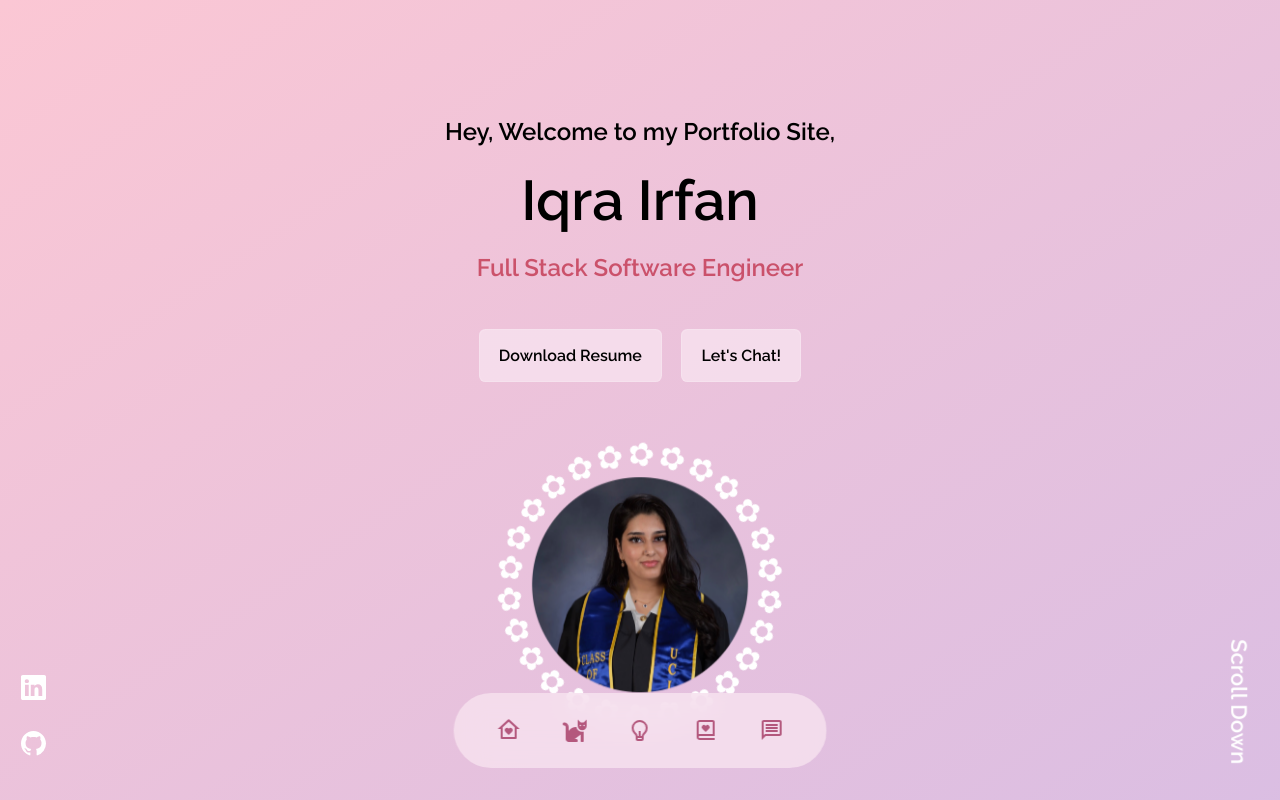
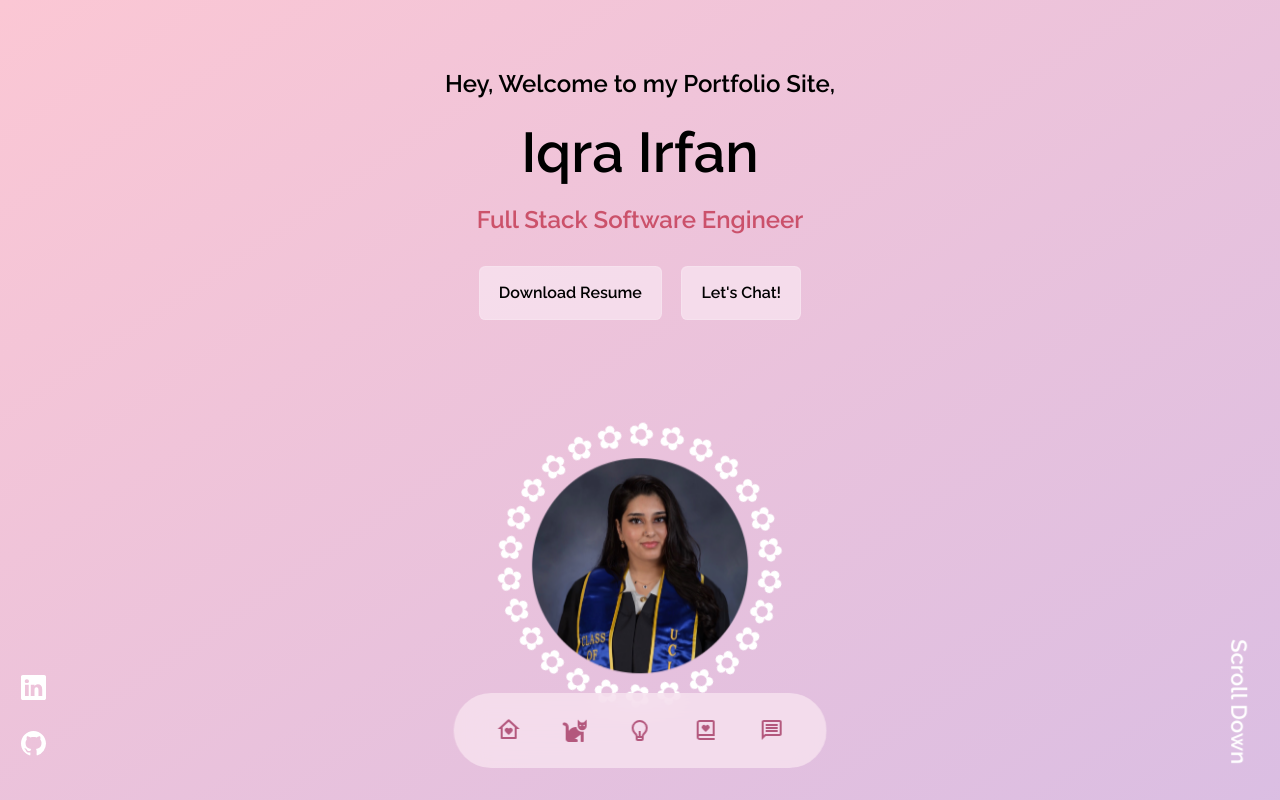
Before and after one commit to iqrairfan100/Portfolio-Site, a React (Create React App) app: page / in a window 1280 px wide. Shown: the top 800 px of the page. Built offline with nearby package versions, Linux system fonts and the light colour scheme.

Commit message:
minor adjustments

```diff
--- a/src/components/header/Header.css
+++ b/src/components/header/Header.css
@@ -1,6 +1,6 @@
 header{
     height: 100vh;
-    padding-top: 7rem;
+    padding-top: 4rem;
     overflow: hidden;
 }
 
@@ -13,22 +13,23 @@ header{
 
 .me {
     position: absolute;
-    left: 50%; /* Use left instead of right */
-    top: 70%;
-    transform: translate(-50%, -50%); /* Center the div */
-    height: 17vw; /* Adjust height based on your design */
-    max-height: 100vh;
-    max-width: 100%;
+    left: 50%;
+    top: 65%;
+    transform: translate(-50%, -50%);
+    height: 12vw;
+
 }
 /* CTA BUTTON */
 .cta{
-    margin-top: 2.5rem;
+    margin-top: 1.6rem;
     display: flex;
     gap: 1.2rem;
     justify-content: center;
 
 
 }
+
+
 
 /* socials */
 .header_socials {
@@ -49,7 +50,6 @@ header{
 
 }
 .header_socials a:hover {
-
     color: rgba(187, 30, 56, 0.692);
 
 }
```
